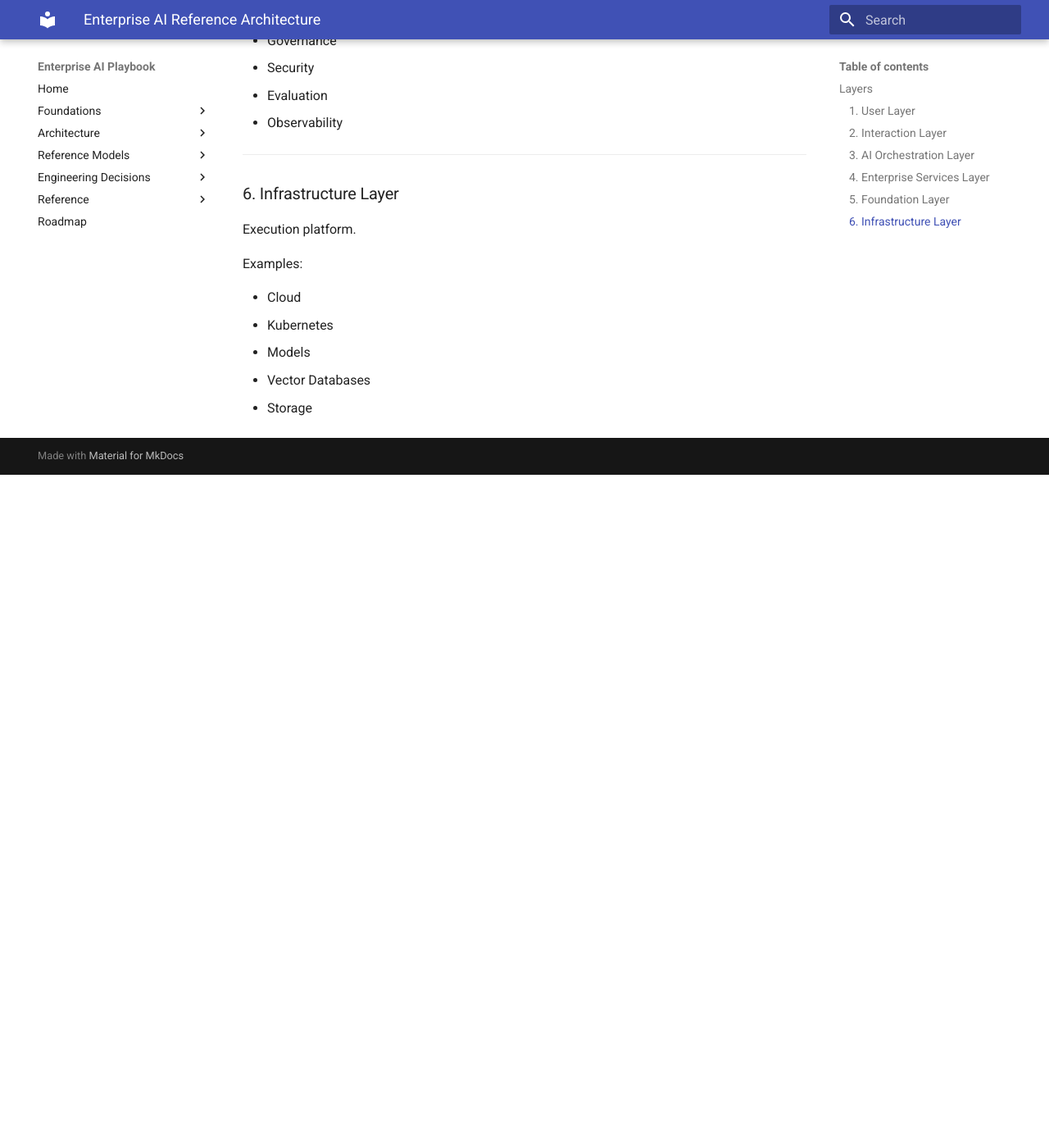
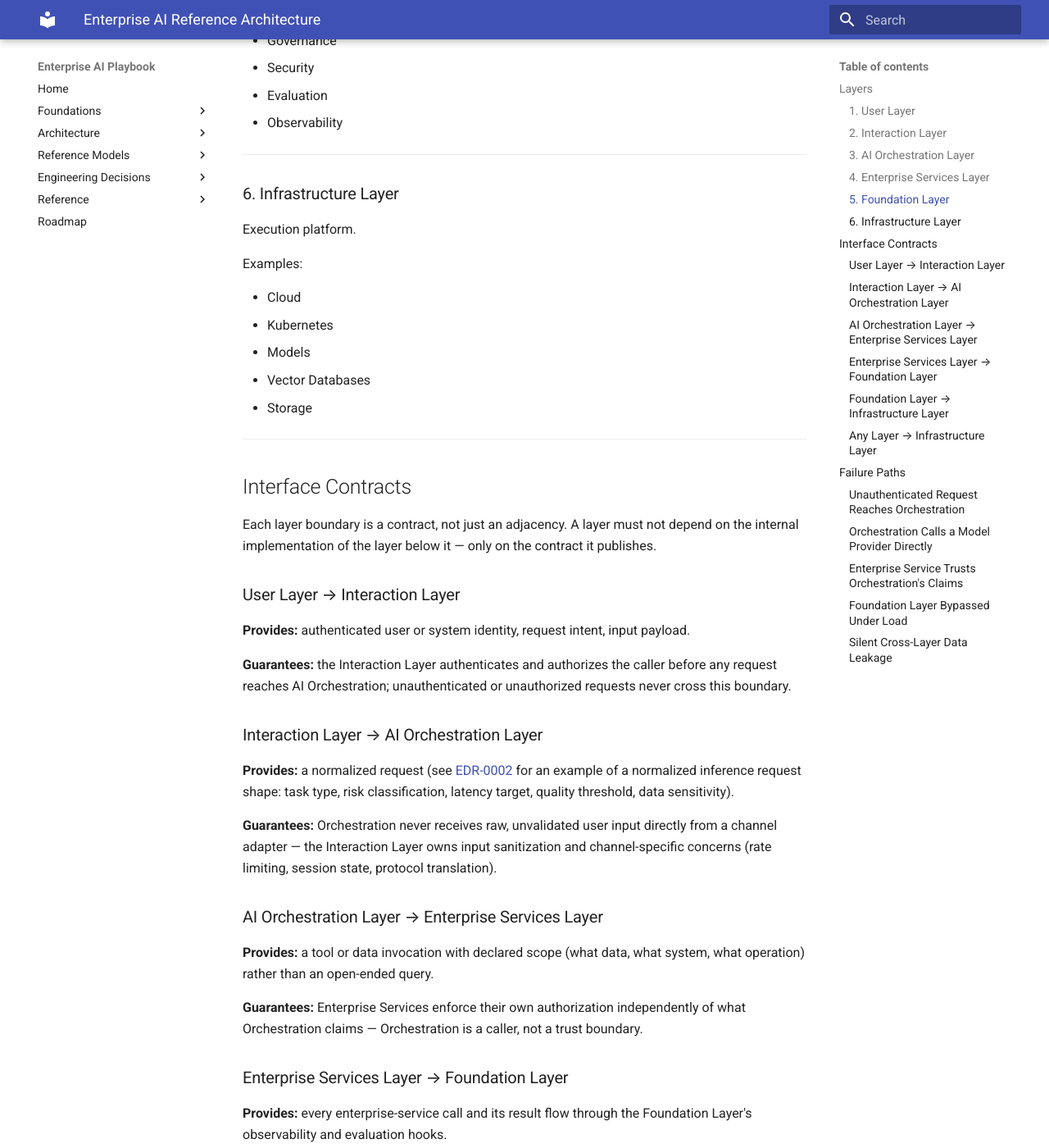
Before and after one commit to marquiano/enterprise-ai-playbook, an MkDocs documentation site: the page built from docs/reference-architectures/ENTERPRISE_AI_REFERENCE_ARCHITECTURE.md, in a window 1280 px wide and 1400 px high, scrolled down 1669 px. Shown: the whole window at 82% size. Built offline with MkDocs 1.6.1 and Material for MkDocs 9.7.7, drawn with Linux system fonts in a browser that asks for light colours; before the commit the page ends 2248 px from its top, so only the background shows below that; some of the changed text lies outside the part shown.

Commit message:
Add interface contracts and failure paths to the reference architecture
Turns the layer diagram into a worked architecture: each layer
boundary now states what it provides and guarantees, and each
boundary has a documented failure mode with cause, detection, and
mitigation.

```diff
--- a/docs/reference-architectures/ENTERPRISE_AI_REFERENCE_ARCHITECTURE.md
+++ b/docs/reference-architectures/ENTERPRISE_AI_REFERENCE_ARCHITECTURE.md
@@ -82,3 +82,91 @@ Examples:
 - Models
 - Vector Databases
 - Storage
+
+---
+
+## Interface Contracts
+
+Each layer boundary is a contract, not just an adjacency. A layer must not depend on the internal implementation of the layer below it — only on the contract it publishes.
+
+### User Layer → Interaction Layer
+
+**Provides:** authenticated user or system identity, request intent, input payload.
+
+**Guarantees:** the Interaction Layer authenticates and authorizes the caller before any request reaches AI Orchestration; unauthenticated or unauthorized requests never cross this boundary.
+
+### Interaction Layer → AI Orchestration Layer
+
+**Provides:** a normalized request (see [EDR-0002](../engineering-decisions/EDR-0002-MODEL-ROUTING-STRATEGY.md) for an example of a normalized inference request shape: task type, risk classification, latency target, quality threshold, data sensitivity).
+
+**Guarantees:** Orchestration never receives raw, unvalidated user input directly from a channel adapter — the Interaction Layer owns input sanitization and channel-specific concerns (rate limiting, session state, protocol translation).
+
+### AI Orchestration Layer → Enterprise Services Layer
+
+**Provides:** a tool or data invocation with declared scope (what data, what system, what operation) rather than an open-ended query.
+
+**Guarantees:** Enterprise Services enforce their own authorization independently of what Orchestration claims — Orchestration is a caller, not a trust boundary.
+
+### Enterprise Services Layer → Foundation Layer
+
+**Provides:** every enterprise-service call and its result flow through the Foundation Layer's observability and evaluation hooks.
+
+**Guarantees:** Governance, Security, Evaluation and Observability are cross-cutting — no layer may bypass them by calling Infrastructure directly.
+
+### Foundation Layer → Infrastructure Layer
+
+**Provides:** policy decisions (allow/deny, routing selection, redaction rules) applied before Infrastructure is invoked.
+
+**Guarantees:** Infrastructure never receives a request that has not already passed governance and security policy evaluation.
+
+### Any Layer → Infrastructure Layer
+
+**Provides:** N/A — this path must not exist. All layers above Foundation reach Infrastructure only through the Foundation Layer's policy enforcement point.
+
+**Guarantees:** a request cannot reach a model, vector database, or storage system by skipping Governance and Security.
+
+---
+
+## Failure Paths
+
+Each boundary above has a corresponding way it can fail. A reference architecture that only describes the success path is incomplete.
+
+### Unauthenticated Request Reaches Orchestration
+
+**Cause:** Interaction Layer misconfiguration, or a direct call bypassing the Interaction Layer.
+
+**Detection:** Orchestration rejects requests without a valid identity claim; missing-identity rejections are logged and alertable.
+
+**Mitigation:** identity verification is enforced at the Orchestration boundary as well as at Interaction — defense in depth, not a single checkpoint.
+
+### Orchestration Calls a Model Provider Directly
+
+**Cause:** an application or agent bypasses the routing layer defined in EDR-0002, calling a provider SDK directly.
+
+**Detection:** network egress monitoring for direct provider endpoints from services that should only reach the routing layer.
+
+**Mitigation:** provider credentials are not distributed to Orchestration-layer services; only the routing layer holds them.
+
+### Enterprise Service Trusts Orchestration's Claims
+
+**Cause:** an Enterprise Service skips its own authorization check because "Orchestration already validated it."
+
+**Detection:** authorization audit shows enterprise-service calls with no independent policy evaluation recorded.
+
+**Mitigation:** every Enterprise Service call is independently authorized; Orchestration-layer identity is necessary but never sufficient.
+
+### Foundation Layer Bypassed Under Load
+
+**Cause:** during incidents or load spikes, a shortcut path is added "temporarily" from Enterprise Services straight to Infrastructure to reduce latency, skipping observability and policy checks.
+
+**Detection:** infrastructure access logs show request volume with no corresponding Foundation Layer decision record.
+
+**Mitigation:** no code path may reach Infrastructure without a Foundation Layer decision, including under degraded conditions — degraded mode must fail closed, not bypass policy. See the [AI Incident and Rollback Playbook](../incident-playbooks/AI_INCIDENT_AND_ROLLBACK_PLAYBOOK.md) for the corresponding operational procedure.
+
+### Silent Cross-Layer Data Leakage
+
+**Cause:** a response assembled in Enterprise Services carries sensitive fields that Interaction or User layers were never authorized to see, because no layer enforces output-side filtering.
+
+**Detection:** evaluation and observability tooling (Foundation Layer) samples responses against data-sensitivity policy.
+
+**Mitigation:** output filtering is a Foundation Layer responsibility applied on the way back up, not only on the way down.
```
